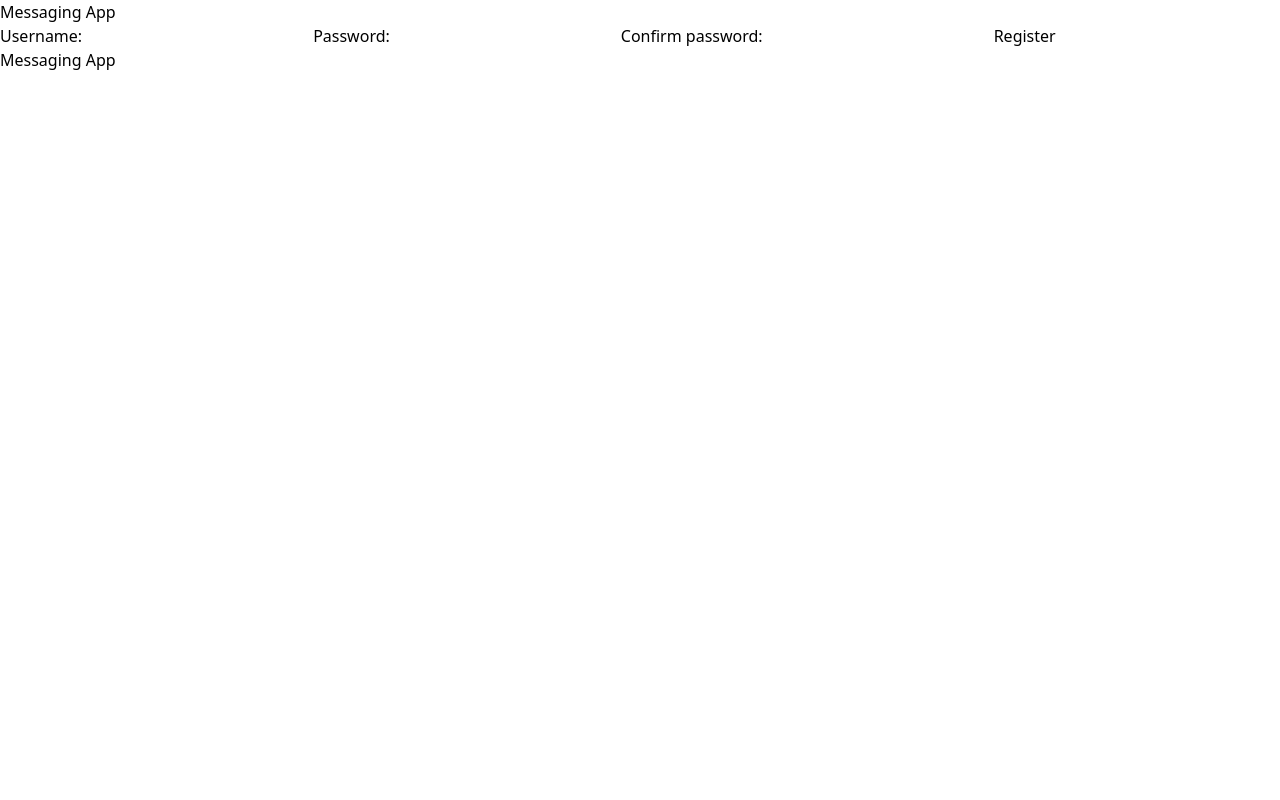
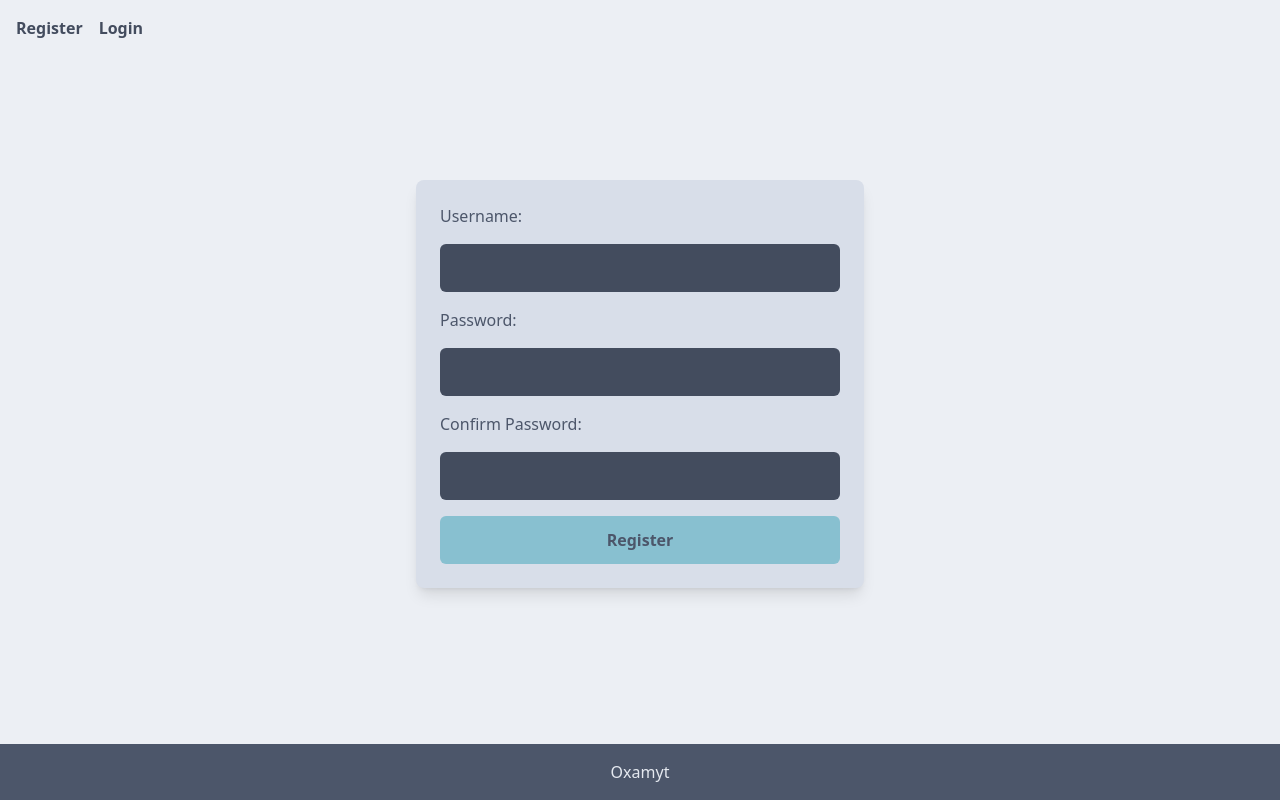
Before and after one commit to oxamyt/messaging-app-frontend, a React (Vite) app: page /auth/register in a window 1280 px wide. Built offline with nearby package versions, Linux system fonts and the light colour scheme; no server answers.

Commit message:
style auth pages

```diff
--- a/src/components/Auth/AuthLayout.tsx
+++ b/src/components/Auth/AuthLayout.tsx
@@ -1,19 +1,15 @@
 import { Outlet } from "react-router-dom";
+import Header from "../common/Header";
+import Footer from "../common/Footer";
 
 function AuthLayout() {
   return (
-    <div>
-      <header>
-        <h1>Messaging App</h1>
-      </header>
-
-      <main>
+    <div className="flex flex-col min-h-screen bg-nord6 text-nord0">
+      <Header />
+      <main className="flex-1 flex items-center justify-center p-6">
         <Outlet />
       </main>
-
-      <footer>
-        <h1>Messaging App</h1>
-      </footer>
+      <Footer />
     </div>
   );
 }
--- a/src/components/Auth/LoginPage.tsx
+++ b/src/components/Auth/LoginPage.tsx
@@ -28,31 +28,49 @@ function LoginPage() {
   };
 
   return (
-    <form onSubmit={handleFormSubmit} role="form">
-      <label>
-        Username:
+    <form
+      onSubmit={handleFormSubmit}
+      className="w-full max-w-md bg-nord4 p-6 rounded-lg shadow-lg space-y-4"
+    >
+      <div>
+        <label htmlFor="username" className="block text-nord3">
+          Username:
+        </label>
         <input
           type="text"
           name="username"
+          id="username"
           value={userCredentials.username}
           onChange={handleChange}
           minLength={2}
           maxLength={16}
           required
+          className="w-full p-3 mt-2 rounded-md bg-nord2 text-nord6"
         />
-      </label>
-      <label>
-        Password:
+      </div>
+
+      <div>
+        <label htmlFor="password" className="block text-nord3">
+          Password:
+        </label>
         <input
           type="password"
           name="password"
+          id="password"
           value={userCredentials.password}
+          onChange={handleChange}
           minLength={2}
-          onChange={handleChange}
           required
+          className="w-full p-3 mt-2 rounded-md bg-nord2 text-nord6"
         />
-      </label>
-      <button type="submit">Login</button>
+      </div>
+
+      <button
+        type="submit"
+        className="w-full py-3 mt-4 bg-nord8 text-nord3 font-bold rounded-md"
+      >
+        Login
+      </button>
     </form>
   );
 }
--- a/src/components/Auth/RegisterPage.tsx
+++ b/src/components/Auth/RegisterPage.tsx
@@ -35,45 +35,61 @@ function RegisterPage() {
   };
 
   return (
-    <form onSubmit={handleFormSubmit}>
-      <label>
+    <form
+      onSubmit={handleFormSubmit}
+      className="w-full max-w-md bg-nord4 p-6 rounded-lg shadow-lg space-y-4"
+    >
+      <label htmlFor="username" className="block text-nord3">
         Username:
+      </label>
       <input
         type="text"
         name="username"
+        id="username"
         value={userCredentials.username}
         onChange={handleChange}
         minLength={2}
         maxLength={16}
         required
+        className="w-full p-3 mt-2 rounded-md bg-nord2 text-nord6 "
       />
+
+      <label htmlFor="password" className="block text-nord3">
+        Password:
       </label>
-      <label>
-        Password:
       <input
         type="password"
         name="password"
+        id="password"
         value={userCredentials.password}
+        onChange={handleChange}
         minLength={2}
-          onChange={handleChange}
         required
+        className="w-full p-3 mt-2 rounded-md bg-nord2 text-nord6"
       />
+
+      <label htmlFor="confirmPassword" className="block text-nord3">
+        Confirm Password:
       </label>
-      <label>
-        Confirm password:
       <input
         type="password"
         name="confirmPassword"
+        id="confirmPassword"
         value={userCredentials.confirmPassword}
+        onChange={handleChange}
         minLength={2}
-          onChange={handleChange}
         required
+        className="w-full p-3 mt-2 rounded-md bg-nord2 text-nord6"
       />
-      </label>
 
-      {error && <p style={{ color: "red" }}>{error}</p>}
+      {error && <p className="text-red-500 text-center">{error}</p>}
 
-      <button type="submit">Register</button>
+      <button
+        type="submit"
+        className="w-full py-3 mt-4 bg-nord8 text-nord3 font-bold rounded-md"
+      >
+        Register
+      </button>
     </form>
   );
 }
```
Lines whose indentation alone changed are shown as unchanged.
